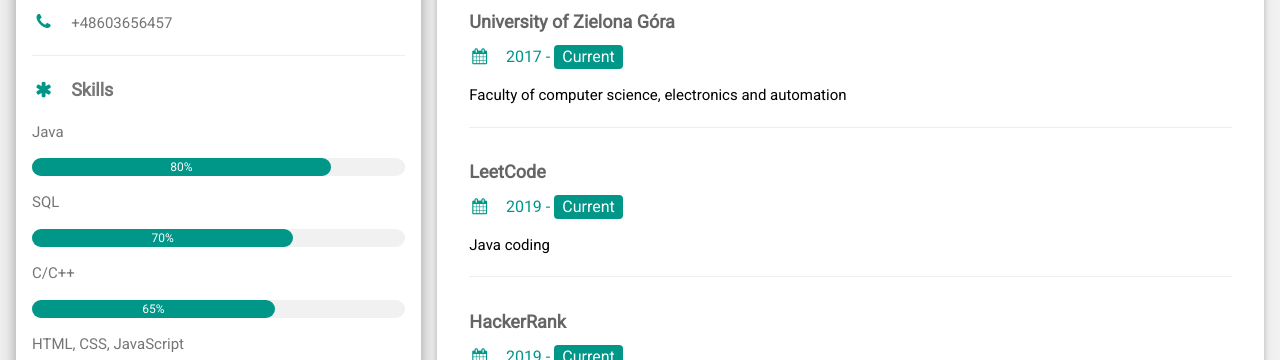
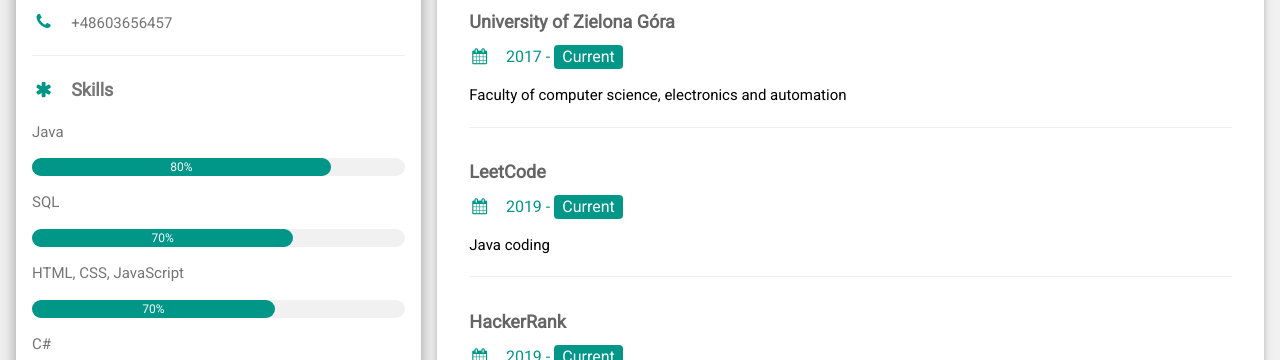
Before and after one commit to savolodya/savolodya.github.io, a plain HTML site: page index.html in a window 1280 px wide. Shown: the part 592-952 px from the top of the page. Drawn offline with nearby package versions, Linux system fonts and the light colour scheme.

Commit message:
Formated code. Edited Skills

```diff
--- a/index.html
+++ b/index.html
@@ -37,11 +37,15 @@
                         <div class="w3-light-grey w3-round-xlarge w3-small">
                             <div class="w3-container w3-center w3-round-xlarge w3-teal" style="width:70%">70%</div>
                         </div>
-      <p>C/C++</p>
+                        <p>HTML, CSS, JavaScript</p>
+                        <div class="w3-light-grey w3-round-xlarge w3-small">
+                            <div class="w3-container w3-center w3-round-xlarge w3-teal" style="width:65%">70%</div>
+                        </div>
+                        <p>C#</p>
                         <div class="w3-light-grey w3-round-xlarge w3-small">
                             <div class="w3-container w3-center w3-round-xlarge w3-teal" style="width:65%">65%</div>
                         </div>
-      <p>HTML, CSS, JavaScript</p>
+                        <p>C/C++</p>
                         <div class="w3-light-grey w3-round-xlarge w3-small">
                             <div class="w3-container w3-center w3-round-xlarge w3-teal" style="width:65%">65%</div>
                         </div>
@@ -74,7 +78,6 @@
 
             </div>
 
-<!-- Right Column -->
             <div class="w3-twothird">
 
                 <div class="w3-container w3-card w3-white w3-margin-bottom">
@@ -123,6 +126,5 @@
         <a href="https://www.linkedin.com/in/volodymyr-sakharov-a95b0416b" target="_blank"><i class="fa fa-linkedin w3-hover-opacity"></i></a>
         <p>Powered by <a href="https://www.w3schools.com/w3css/default.asp" target="_blank">w3.css</a></p>
     </footer>
-
 </body>
 </html>
```
Lines whose indentation alone changed are shown as unchanged.
